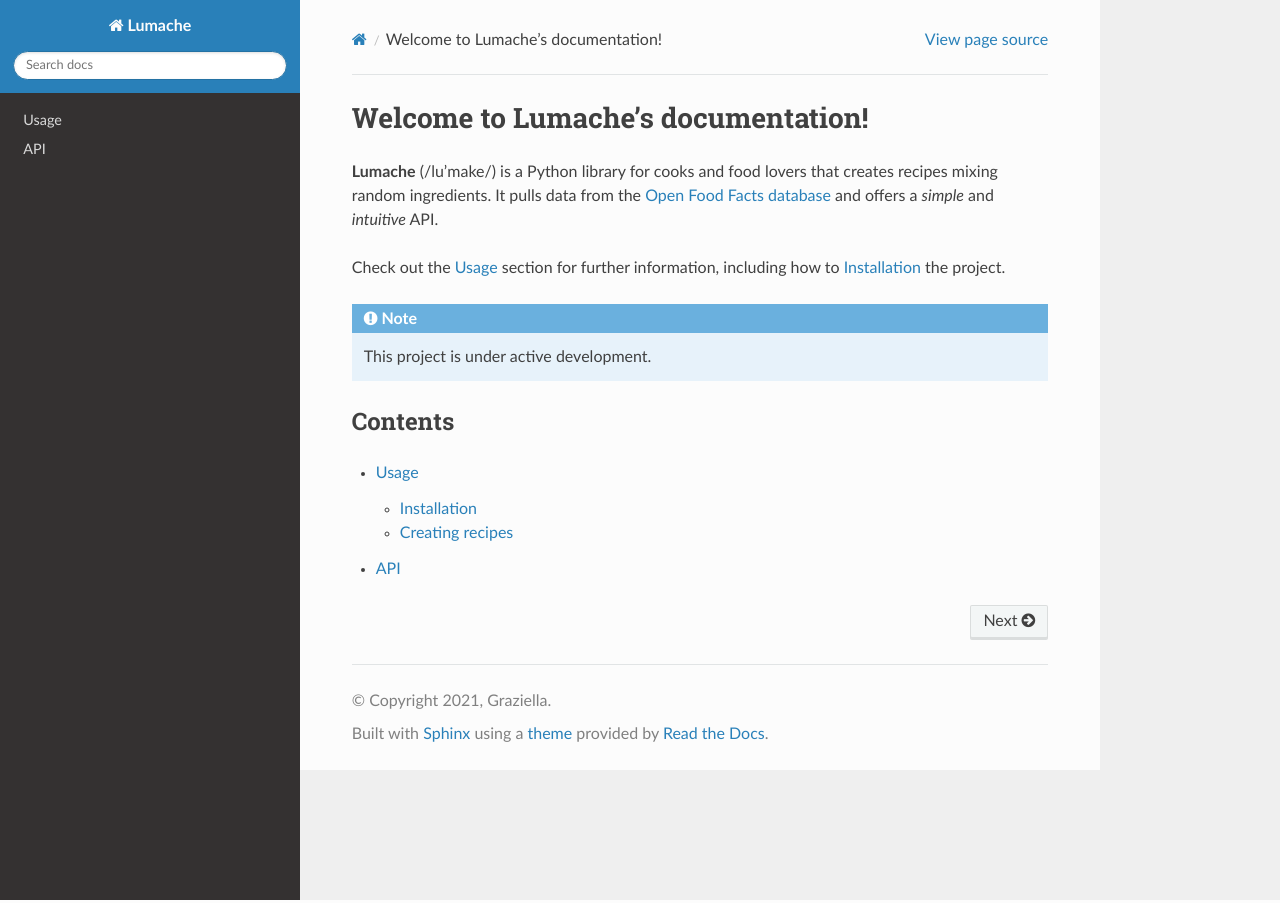
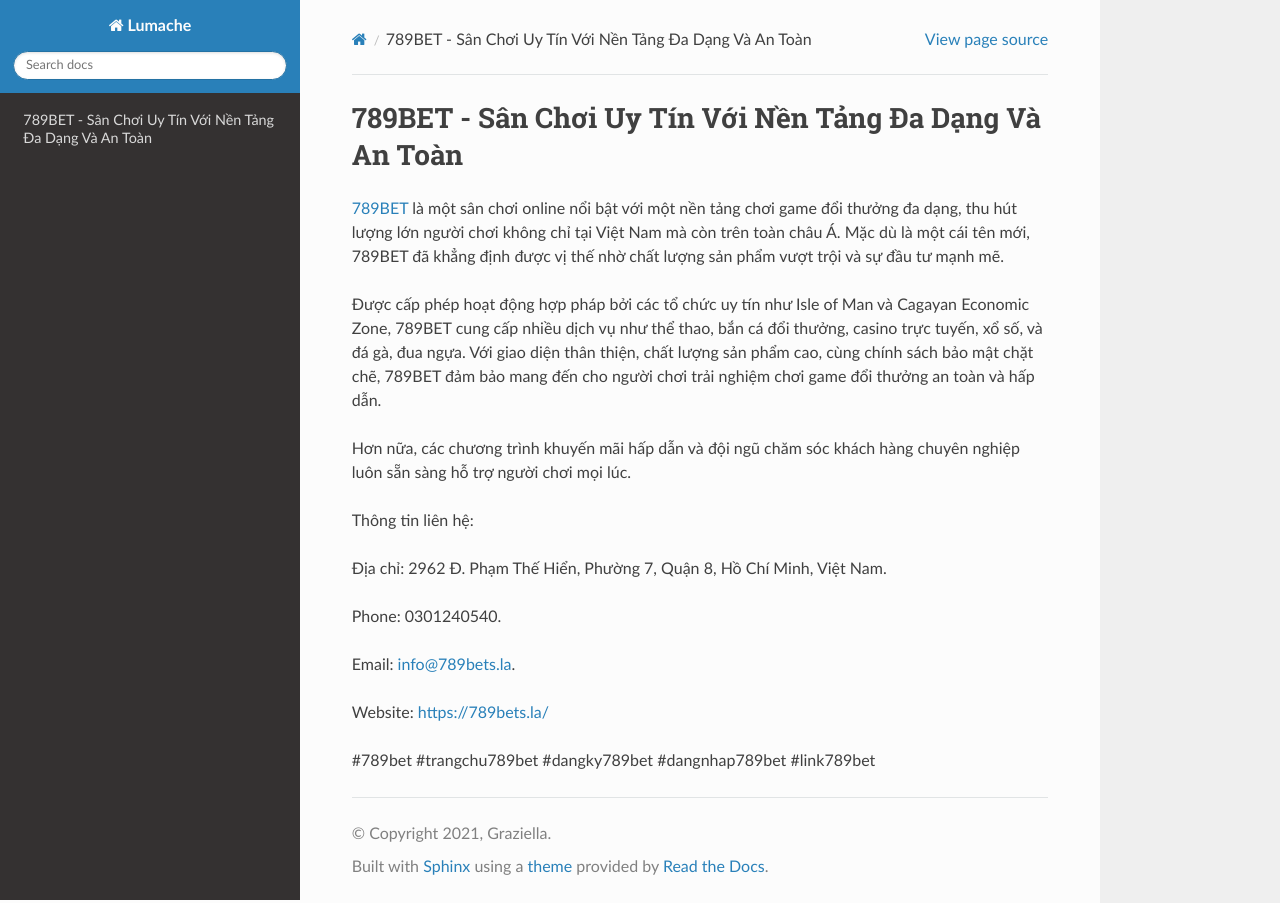
Before and after one commit to moonneil524kawb/789betsla, a Sphinx documentation site: the page built from docs/source/index.rst, in a window 1280 px wide. Built offline with Sphinx 7.4.7 and the Read the Docs theme 3.1.0, drawn with Linux system fonts in a browser that asks for light colours.

Commit message:
Update index.rst

```diff
--- a/docs/source/index.rst
+++ b/docs/source/index.rst
@@ -1,22 +1,20 @@
-Welcome to Lumache's documentation!
+789BET - Sân Chơi Uy Tín Với Nền Tảng Đa Dạng Và An Toàn
 ===================================
 
-**Lumache** (/lu'make/) is a Python library for cooks and food lovers
-that creates recipes mixing random ingredients.
-It pulls data from the `Open Food Facts database <https://world.openfoodfacts.org/>`_
-and offers a *simple* and *intuitive* API.
+`789BET <https://789bets.la/>`_ là một sân chơi online nổi bật với một nền tảng chơi game đổi thưởng đa dạng, thu hút lượng lớn người chơi không chỉ tại Việt Nam mà còn trên toàn châu Á. Mặc dù là một cái tên mới, 789BET đã khẳng định được vị thế nhờ chất lượng sản phẩm vượt trội và sự đầu tư mạnh mẽ.
 
-Check out the :doc:`usage` section for further information, including
-how to :ref:`installation` the project.
+Được cấp phép hoạt động hợp pháp bởi các tổ chức uy tín như Isle of Man và Cagayan Economic Zone, 789BET cung cấp nhiều dịch vụ như thể thao, bắn cá đổi thưởng, casino trực tuyến, xổ số, và đá gà, đua ngựa. Với giao diện thân thiện, chất lượng sản phẩm cao, cùng chính sách bảo mật chặt chẽ, 789BET đảm bảo mang đến cho người chơi trải nghiệm chơi game đổi thưởng an toàn và hấp dẫn.
 
-.. note::
+Hơn nữa, các chương trình khuyến mãi hấp dẫn và đội ngũ chăm sóc khách hàng chuyên nghiệp luôn sẵn sàng hỗ trợ người chơi mọi lúc.
 
-   This project is under active development.
+Thông tin liên hệ:
 
-Contents
---------
+Địa chỉ: 2962 Đ. Phạm Thế Hiển, Phường 7, Quận 8, Hồ Chí Minh, Việt Nam.
 
-.. toctree::
+Phone: 0301240540.
 
-   usage
-   api
+Email: info@789bets.la.
+
+Website: https://789bets.la/
+
+#789bet #trangchu789bet #dangky789bet #dangnhap789bet #link789bet
```
